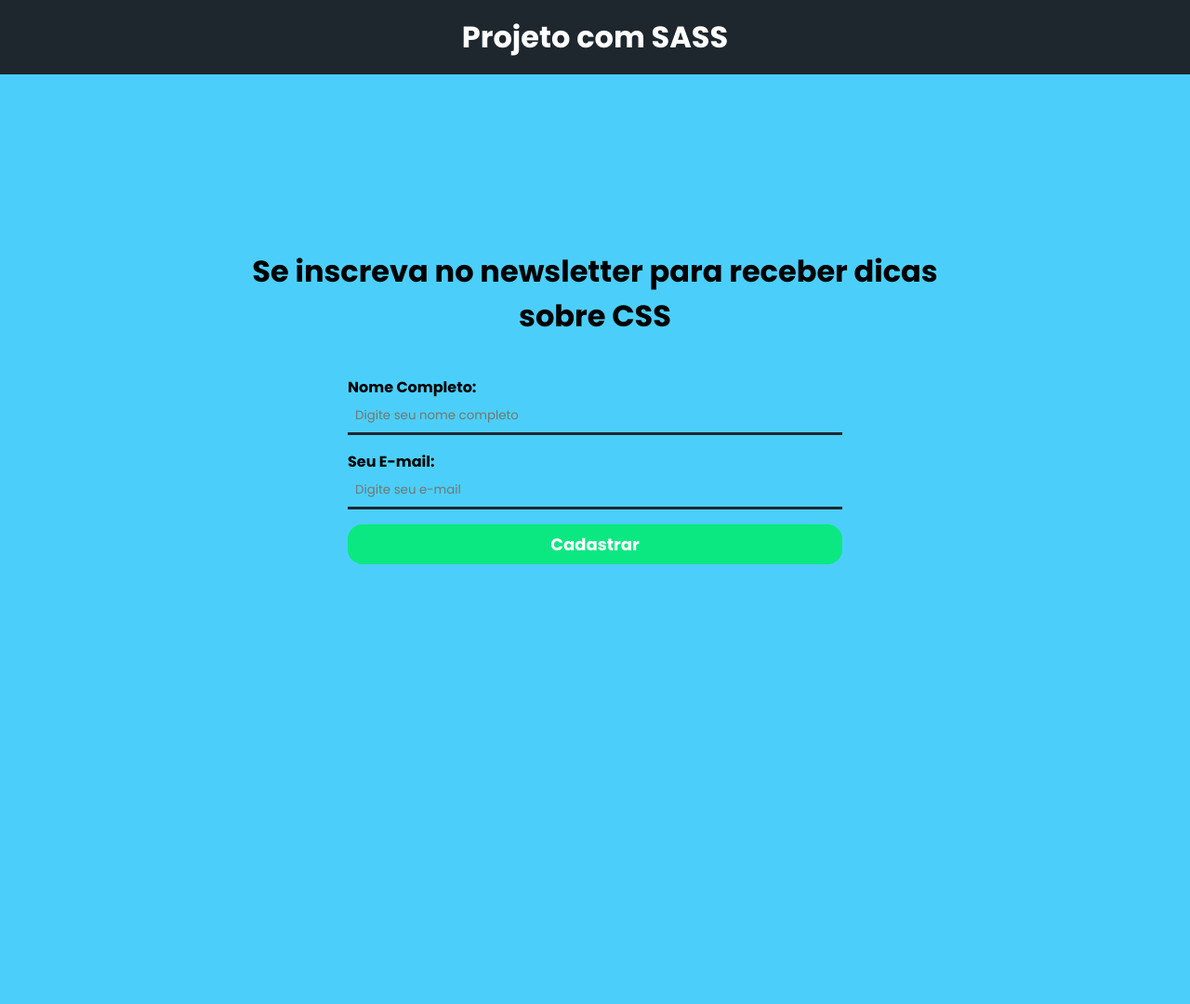
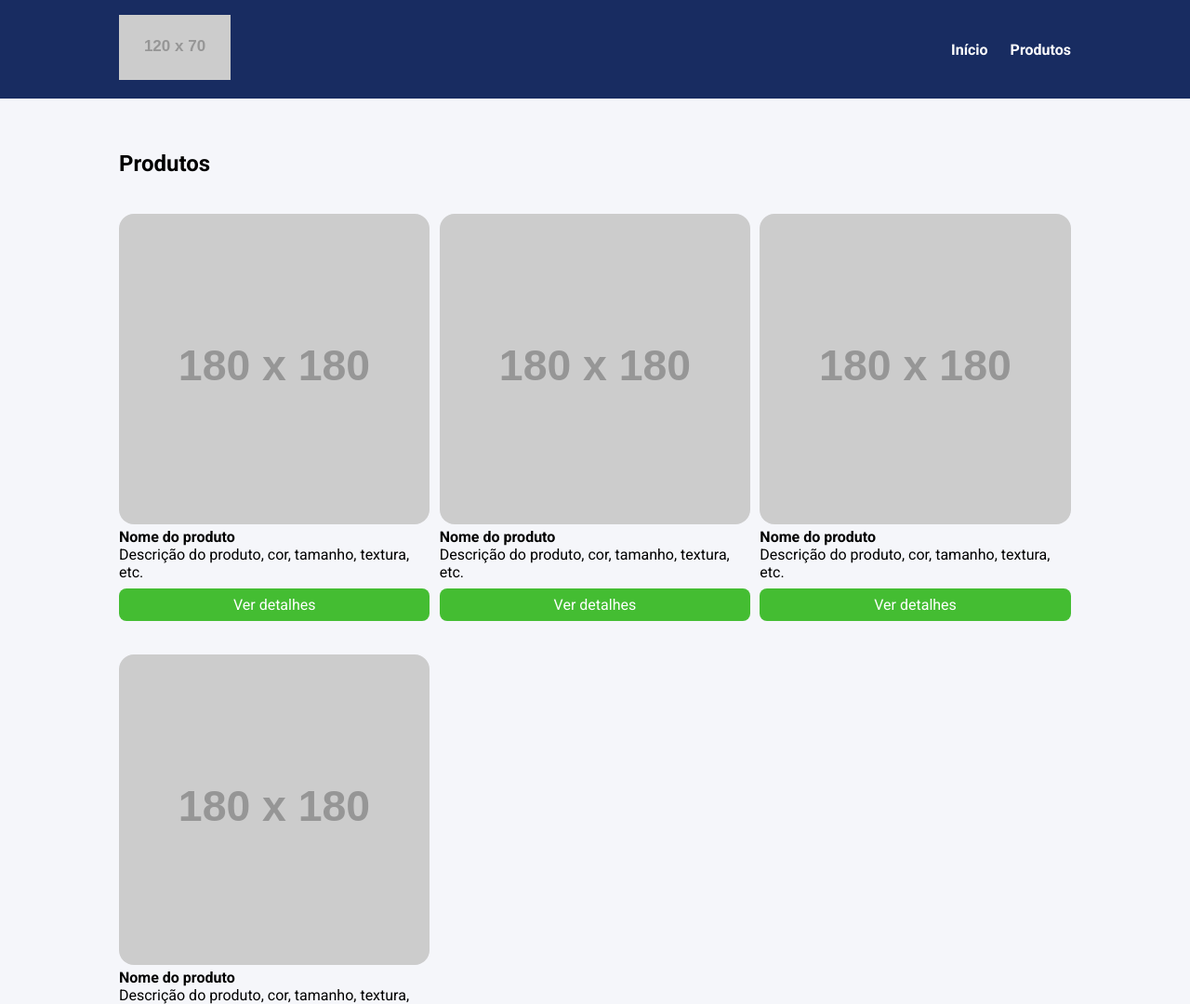
Before and after one commit to GuilhermeRS23/EBAC_Tarefa15_SASS, a website: page index.html in a window 1280 px wide. Shown: the top 1080 px of the page at 93% size. Before the commit the page ends 810 px from the top, so only its background shows below. Drawn offline with Linux system fonts and the light colour scheme; placeholder pictures from the web are drawn by us.

Commit message:
Finalizando a Tarefa

```diff
--- a/index.html
+++ b/index.html
@@ -1,45 +1,79 @@
 <!DOCTYPE html>
-<html lang="en">
+<html lang="pt-BR">
 <head>
-    <meta charset="UTF-8" />
-    <meta name="viewport" content="width=device-width, initial-scale=1.0" />
-    <title>Introdução ao SASS</title>
-    <link rel="preconnect" href="https://fonts.googleapis.com" />
-    <link rel="preconnect" href="https://fonts.gstatic.com" crossorigin />
-    <link
-      href="https://fonts.googleapis.com/css2?family=Poppins:ital,wght@0,100;0,200;0,300;0,400;0,500;0,600;0,700;0,800;0,900;1,100;1,200;1,300;1,400;1,500;1,600;1,700;1,800;1,900&display=swap"
-      rel="stylesheet"
-    />
-    <link rel="stylesheet" href="build/styles/main.css" />
+    <meta charset="UTF-8">
+    <meta http-equiv="X-UA-Compatible" content="IE=edge">
+    <meta name="viewport" content="width=device-width, initial-scale=1.0">
+    <title>EBAC | Tarefa 15 - SASS</title>
+    <link rel="preconnect" href="https://fonts.googleapis.com">
+    <link rel="preconnect" href="https://fonts.gstatic.com" crossorigin>
+    <link href="https://fonts.googleapis.com/css2?family=Roboto:wght@400;700&display=swap" rel="stylesheet">
+    <link rel="stylesheet" href="build/styles/main.css">
 </head>
 <body>
     <header>
         <div class="container">
-        <h1>Projeto com SASS</h1>
+            <div class="branding">
+                <img src="https://placehold.co/120x70" />
+            </div>
+            <nav>
+                <ul class="menu">
+                    <li>
+                        <a href="#">Início</a>
+                    </li>
+                    <li>
+                        <a href="#">Produtos</a>
+                    </li>
+                </ul>
+            </nav>
         </div>
     </header>
-
-    <div class="form-container container">
-      <h2>Se inscreva no newsletter para receber dicas sobre CSS</h2>
-      <form>
-        <label for="nome">Nome Completo: </label>
-        <input
-          type="text"
-          id="nome"
-          name="nome"
-          placeholder="Digite seu nome completo"
-          required
-        />
-        <label for="email">Seu E-mail: </label>
-        <input
-          type="email"
-          name="email"
-          id="email"
-          placeholder="Digite seu e-mail"
-          required
-        />
-        <button type="submit">Cadastrar</button>
-      </form>
+    <section>
+        <div class="container">
+            <h2>Produtos</h2>
+            <ul class="products">
+                <li class="product-item">
+                    <img src="https://placehold.co/180x180" />
+                    <h4>Nome do produto</h4>
+                    <p>
+                        Descrição do produto, cor, tamanho, textura, etc.
+                    </p>
+                    <a href="#" class="product-button">
+                        Ver detalhes
+                    </a>
+                </li>
+                <li class="product-item">
+                    <img src="https://placehold.co/180x180" />
+                    <h4>Nome do produto</h4>
+                    <p>
+                        Descrição do produto, cor, tamanho, textura, etc.
+                    </p>
+                    <a href="#" class="product-button">
+                        Ver detalhes
+                    </a>
+                </li>
+                <li class="product-item">
+                    <img src="https://placehold.co/180x180" />
+                    <h4>Nome do produto</h4>
+                    <p>
+                        Descrição do produto, cor, tamanho, textura, etc.
+                    </p>
+                    <a href="#" class="product-button">
+                        Ver detalhes
+                    </a>
+                </li>
+                <li class="product-item">
+                    <img src="https://placehold.co/180x180" />
+                    <h4>Nome do produto</h4>
+                    <p>
+                        Descrição do produto, cor, tamanho, textura, etc.
+                    </p>
+                    <a href="#" class="product-button">
+                        Ver detalhes
+                    </a>
+                </li>
+            </ul>
         </div>
+    </section>
 </body>
 </html>
--- a/src/styles/config/reset.scss
+++ b/src/styles/config/reset.scss
@@ -1,8 +1,6 @@
-@use '../config/variables.scss';
-
-*{
-    box-sizing: border-box;
+* {
     margin: 0;
     padding: 0;
-    font-family: variables.$fontPrincipal;
+    box-sizing: border-box;
+    font-family: Roboto, sans-serif;
 }
--- a/src/styles/config/variables.scss
+++ b/src/styles/config/variables.scss
@@ -1,9 +1,8 @@
-//Fontes
-$fontPrincipal: "Poppins", sans-serif;
 //Cores
-$corFundo: #4bcffa;
-$corPrincipal: #1e272e;
-$corSecundaria: #0be881;
+$corFundo: #f5f6fa;
+$azulEscuro: #182c61;
+$corBranco: #fff;
+$corVerde: #44bd32;
 
 //Breakpoints
 $mobile: 767px;
--- a/src/styles/main.scss
+++ b/src/styles/main.scss
@@ -1,84 +1,99 @@
 @use "../styles/config/reset.scss";
 @use "../styles/config/variables.scss";
-@use "sass:math";
 
-@mixin elementoForm($margin: 16px) {
-  padding: 8px;
-  display: block;
-  width: 100%;
-  margin-bottom: $margin;
-}
-
-@function pxForEm($px, $pxBase: 16px) {
-  @return math.div($px, $pxBase) * 1em;
-}
 
 body {
     background-color: variables.$corFundo;
 }
 
+li {
+    list-style: none;
+}
+
 .container {
+    max-width: 1024px;
     width: 100%;
-  max-width: 1024px;
     margin: 0 auto;
 }
 
 header {
-  text-align: center;
-  padding: 1rem 0;
-  background-color: variables.$corPrincipal;
-  color: #fff;
+    background-color: variables.$azulEscuro;
+    position: sticky;
+    top: 0;
+    left: 0;
 }
 
-.form-container {
-  height: calc(100vh - 70px);
+header .container {
     display: flex;
-  flex-direction: column;
+    justify-content: space-between;
     align-items: center;
-  justify-content: center;
-  max-width: 760px;
-
-  h2 {
-    font-size: 2em;
-    text-align: center;
+    padding: 16px 0;
 }
 
-  form {
-    width: 100%;
-    max-width: 70%;
-    margin-top: 40px;
-
-    label {
-      font-weight: bold;
-      cursor: pointer;
+.menu {
+    display: flex;
 }
 
-    input {
-      @include elementoForm(16px);
-      background-color: transparent;
-      border: none;
-      border-bottom: 3px solid variables.$corPrincipal;
+.menu li {
+    font-weight: bold;
+    margin-left: 24px;
 }
 
-    button {
-      @include elementoForm();
-      border: none;
-      cursor: pointer;
-      font-size: pxForEm(18px);
-      font-weight: bold;
-      background-color: variables.$corSecundaria;
-      border-radius: 1rem;
+.menu li a {
+    color: variables.$corBranco;
+    text-decoration: none;
+}
+
+section {
+    padding: 56px 0;
+}
+
+.products {
+    margin-top: 40px;
+    display: grid;
+    grid-template-columns: repeat(3, 32.66%);
+    column-gap: 1%;
+    row-gap: 4%;
+    width: 100%;
+}
+
+.product-item img {
+    width: 100%;
+    border-radius: 16px;
+}
+
+.product-button {
+    display: block;
+    background-color: variables.$corVerde;
     color: #fff;
+    text-align: center;
+    padding: 8px 0;
+    border-radius: 8px;
+    margin-top: 8px;
+    text-decoration: none;
+}
 
-      &:hover {
-        background-color: lighten(variables.$corSecundaria, 10%);
+.product-button:hover {
+    background-color: variables.$corVerde;
 }
+
+@media screen and (max-width: variables.$tablet) {
+    .container {
+        max-width: 80%;
     }
+
+    .products {
+        grid-template-columns: repeat(2, 48.5%);
+        column-gap: 3%;
     }
 }
 
 @media screen and (max-width: variables.$mobile) {
-  .container {
-    max-width: 80%;
+    .products {
+        display: block;
+    }
+
+    .product-item  {
+        margin-bottom: 32px;
     }
 }
--- /dev/null
+++ b/styles.css
@@ -0,0 +1,96 @@
+
+body {
+    background-color: #f5f6fa;
+}
+
+li {
+    list-style: none;
+}
+
+.container {
+    max-width: 1024px;
+    width: 100%;
+    margin: 0 auto;
+}
+
+header {
+    background-color: #182C61;
+    position: sticky;
+    top: 0;
+    left: 0;
+}
+
+header .container {
+    display: flex;
+    justify-content: space-between;
+    align-items: center;
+    padding: 16px 0;
+}
+
+.menu {
+    display: flex;
+}
+
+.menu li {
+    font-weight: bold;
+    margin-left: 24px;
+}
+
+.menu li a {
+    color: #fff;
+    text-decoration: none;
+}
+
+section {
+    padding: 56px 0;
+}
+
+.products {
+    margin-top: 40px;
+    display: grid;
+    grid-template-columns: repeat(3, 32.66%);
+    column-gap: 1%;
+    row-gap: 4%;
+    width: 100%;
+}
+
+.product-item img {
+    width: 100%;
+    border-radius: 16px;
+}
+
+.product-button {
+    display: block;
+    background-color: #44bd32;
+    color: #fff;
+    text-align: center;
+    padding: 8px 0;
+    border-radius: 8px;
+    margin-top: 8px;
+    text-decoration: none;
+}
+
+.product-button:hover {
+    background-color: #4cd137;
+}
+
+@media screen and (max-width: 1023px) {
+    .container {
+        max-width: 80%;
+    }
+
+    .products {
+        grid-template-columns: repeat(2, 48.5%);
+        column-gap: 3%;
+    }
+}
+
+@media screen and (max-width: 767px) {
+    .products {
+        display: block;
+    }
+
+    .product-item  {
+        margin-bottom: 32px;
+    }
+}
```
Also changed, not shown: package.json (+7 -7 lines), build/styles/main.css, 3 other files. Lines whose indentation alone changed are shown as unchanged.
